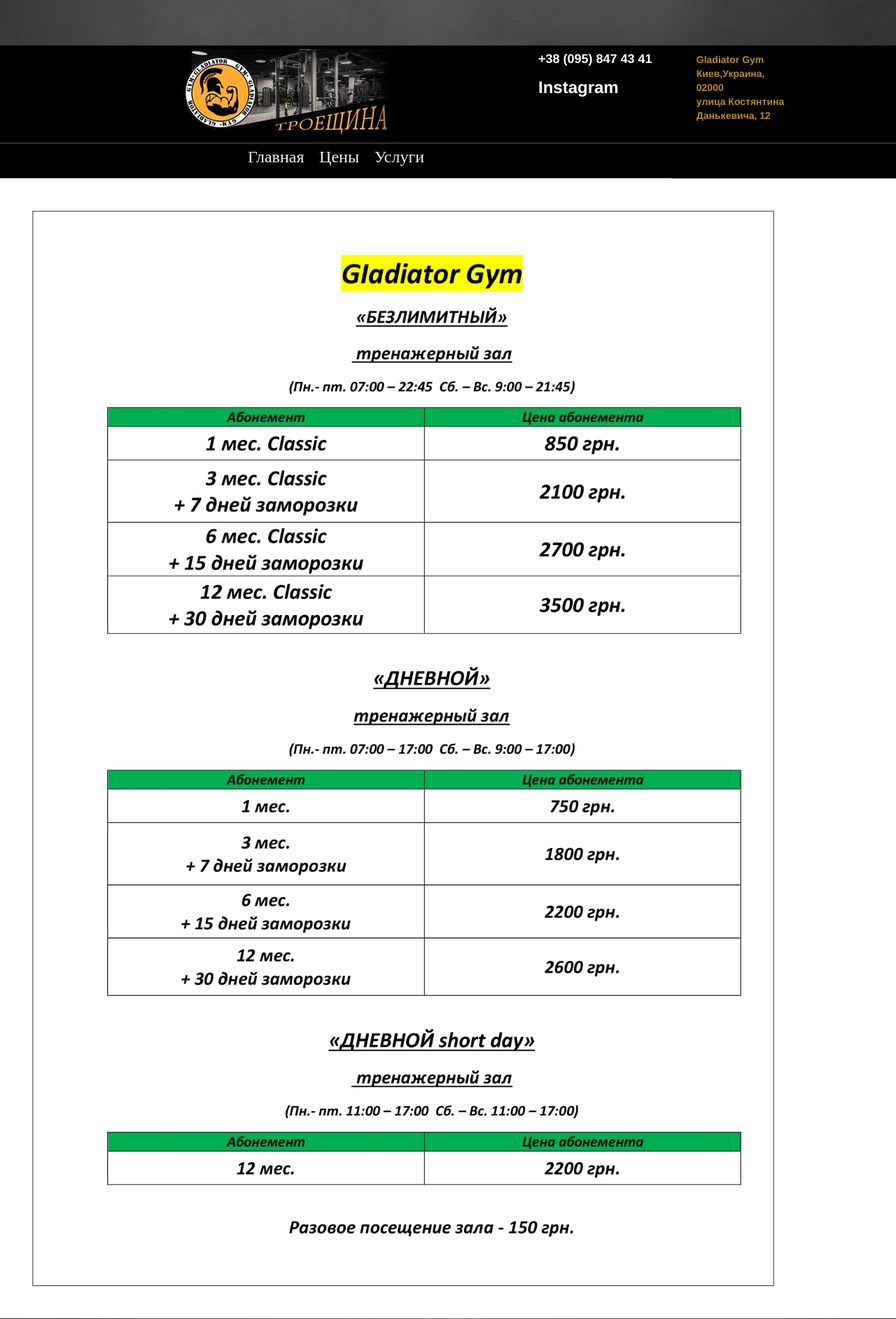
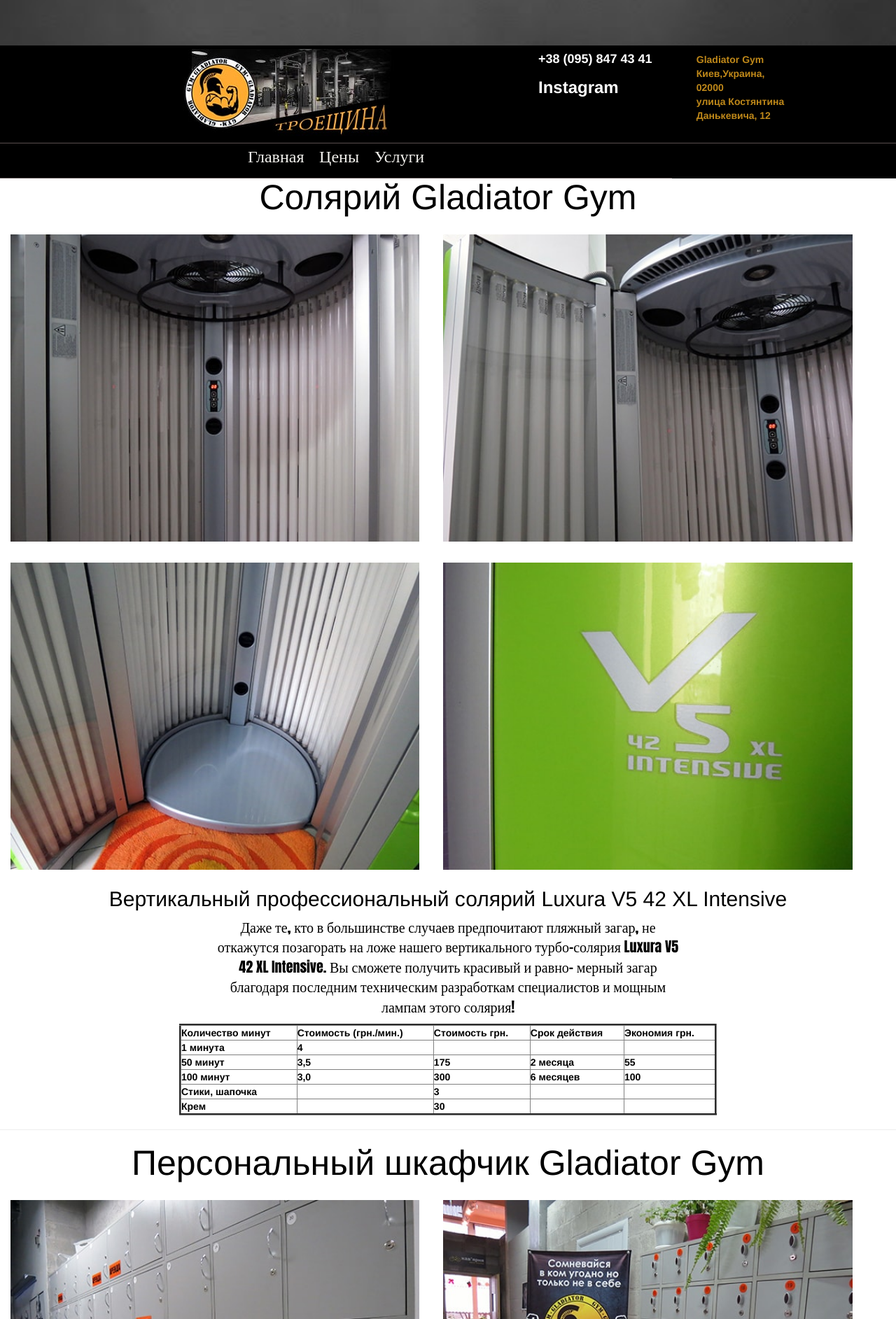
Before and after one commit to Danila-cloud/my-first-blog, a Django app: page /uslugi/ in a window 1280 px wide. Shown: the top 1885 px of the page at 70% size. Run offline with Django 3.2, Linux system fonts and the light colour scheme; lists and menus that the app fills with data are empty; some libraries are stand-ins or nearby versions.

Commit message:
Changed the HTML for the site.

```diff
--- a/blog/static/css/top.css
+++ b/blog/static/css/top.css
@@ -181,9 +181,43 @@
 
 }
 #pricekartinka{
-    width: 90%;
+    width: 100%;
 
 }
 #osnova{
     background-color: #ffffff;
 }
+#osnovsuslugi{
+    background-color: #ffffff;
+    width: 100%;
+    margin-top: -10px;
+    margin-bottom:  -10px;
+    color: #000000;
+}
+.hsolariy{
+    font-size: 50px;
+}
+.imguslugi{
+    padding: 15px;
+    width: 48%;
+
+}
+#osnovsuslugi1{
+    font-size: 30px;
+}
+#solariytext{
+    margin-left: 300px;
+    margin-right: 300px;
+    font-size: 20px;
+    font-family: IMPACT;
+}
+#table{
+    width: 60%;
+    text-align: center;
+
+
+}
+#shkaf{
+    font-size: 30px;
+    font-family: IMPACT;
+}
--- a/blog/templates/blog/base.html
+++ b/blog/templates/blog/base.html
@@ -10,7 +10,7 @@
     <link rel="stylesheet" href="{% static 'css/top.css' %}">
     <link rel="stylesheet" href="{% static 'css/media-queries.css' %}">
     <link rel="stylesheet" href="{% static 'css/media-queries320.css' %}">
-    <title>Document</title>
+    <title>Gladiator Gym</title>
 </head>
 <body>
     <div id="textura"></div>
--- a/blog/templates/blog/price.html
+++ b/blog/templates/blog/price.html
@@ -10,7 +10,7 @@
     <link rel="stylesheet" href="{% static 'css/top.css' %}">
     <link rel="stylesheet" href="{% static 'css/media-queries.css' %}">
     <link rel="stylesheet" href="{% static 'css/media-queries320.css' %}">
-    <title>Document</title>
+    <title>Gladiator Gym</title>
 </head>
 <body>
     <div id="textura"></div>
--- a/blog/templates/blog/raspisanie.html
+++ b/blog/templates/blog/raspisanie.html
@@ -10,7 +10,7 @@
     <link rel="stylesheet" href="{% static 'css/top.css' %}">
     <link rel="stylesheet" href="{% static 'css/media-queries.css' %}">
     <link rel="stylesheet" href="{% static 'css/media-queries320.css' %}">
-    <title>Document</title>
+    <title>Gladiator Gym</title>
 </head>
 <body>
     <div id="textura"></div>
--- a/blog/templates/blog/uslugi.html
+++ b/blog/templates/blog/uslugi.html
@@ -10,7 +10,7 @@
     <link rel="stylesheet" href="{% static 'css/top.css' %}">
     <link rel="stylesheet" href="{% static 'css/media-queries.css' %}">
     <link rel="stylesheet" href="{% static 'css/media-queries320.css' %}">
-    <title>Document</title>
+    <title>Gladiator Gym</title>
 </head>
 <body>
     <div id="textura"></div>
@@ -35,6 +35,79 @@
         <a align='center' class="nav_link" href='price/'>Цены</a>
         <a align='center' class="nav_link" href='uslugi/'>Услуги</a>
     </nav>
+</div>
+
+<div id="osnovsuslugi">
+    <h4 class="hsolariy" align="center">Солярий Gladiator Gym</h4>
+    <img class="imguslugi" src="/static/css/img/Luxura-V5-42-XL-Intensive-1.jpg" alt="">
+    <img class="imguslugi" src="/static/css/img/Luxura-V5-42-XL-Intensive-2.jpg" alt="">
+    <img class="imguslugi" src="/static/css/img/Luxura-V5-42-XL-Intensive-3.jpg" alt="">
+    <img class="imguslugi" src="/static/css/img/Luxura-V5-42-XL-Intensive-4.jpg" alt="">
+    <h6 id="osnovsuslugi1" align="center">Вертикальный профессиональный солярий Luxura V5 42 XL Intensive</h6>
+    <p id="solariytext" align="center">Даже те, кто в большинстве случаев предпочитают пляжный загар, не откажутся позагорать на ложе нашего вертикального турбо-солярия Luxura V5 42 XL Intensive.
+
+Вы сможете получить красивый и равно- мерный загар благодаря последним техническим разработкам специалистов и мощным  лампам этого солярия!  </p>
+
+    <table id="table" border="3" align="center" cellpadding="15" cellspacing="10">
+        <tr>
+            <th>Количество минут</th>
+            <th>Стоимость (грн./мин.)</th>
+            <th>Стоимость грн.</th>
+            <th>Срок действия</th>
+            <th>Экономия грн.</th>
+
+        </tr>
+        <tr>
+            <th>1 минута</th>
+            <th>4</th>
+            <th></th>
+            <th></th>
+            <th></th>
+
+        </tr>
+        <tr>
+            <th>50 минут</th>
+            <th>3,5</th>
+            <th>175</th>
+            <th>2 месяца</th>
+            <th>55</th>
+
+        </tr>
+        <tr>
+            <th>100 минут</th>
+            <th>3,0</th>
+            <th>300</th>
+            <th>6 месяцев</th>
+            <th>100</th>
+
+
+        </tr>
+        <tr>
+            <th>Стики, шапочка</th>
+            <th></th>
+            <th>3</th>
+            <th></th>
+            <th></th>
+
+        </tr>
+        <tr>
+            <th>Крем </th>
+            <th></th>
+            <th>30</th>
+            <th></th>
+            <th></th>
+
+        </tr>
+
+
+    </table>
+    <hr/>
+    <h4 class="hsolariy" align="center">Персональный шкафчик Gladiator Gym</h4>
+    <img class="imguslugi" src="/static/css/img/skafziki-1.jpg" alt="">
+    <img class="imguslugi" src="/static/css/img/skafziki-2.jpg" alt="">
+    <img class="imguslugi" src="/static/css/img/skafziki-3.jpg" alt="">
+    <img class="imguslugi" src="/static/css/img/skafziki-4.jpg" alt="">
+    <p align="center" id="shkaf"> * Персональный шкафчик - 100грн/мес.</p>
 </div>
 
 <div id="foot">
--- a/blog/urls.py
+++ b/blog/urls.py
@@ -7,6 +7,5 @@
     path('', views.post_list, name='post_list'),
     path('post/<int:pk>/', views.post_detail, name='post_detail'),
     path('price/', views.price, name='price'),
-    path('uslugi/', views.price, name='uslugi'),
-    path('raspisanie/', views.price, name='raspisanie'),
+    path('uslugi/', views.uslugi, name='uslugi'),
 ]
--- a/blog/views.py
+++ b/blog/views.py
@@ -24,8 +24,3 @@
 
 def uslugi(request):
     return render(request, 'blog/uslugi.html', {})
-
-
-
-def raspisanie(request):
-    return render(request, 'blog/raspisanie.html', {})
--- a/mysite/urls.py
+++ b/mysite/urls.py
@@ -22,5 +22,4 @@
     path(r'', include('blog.urls')),
     path(r'^price/$', include('blog.urls')),
     path(r'^uslugi/$', include('blog.urls')),
-    path(r'^raspisanie/$', include('blog.urls')),
 ]
```
Also changed, not shown: blog/static/css/img/Luxura-V5-42-XL-Intensive-1.jpg (added), blog/static/css/img/Luxura-V5-42-XL-Intensive-2.jpg (added), blog/static/css/img/Luxura-V5-42-XL-Intensive-3.jpg (added), blog/static/css/img/Luxura-V5-42-XL-Intensive-4.jpg (added), blog/static/css/img/skafziki-1.jpg (added), blog/static/css/img/skafziki-2.jpg (added), blog/static/css/img/skafziki-3.jpg (added), blog/static/css/img/skafziki-4.jpg (added).
